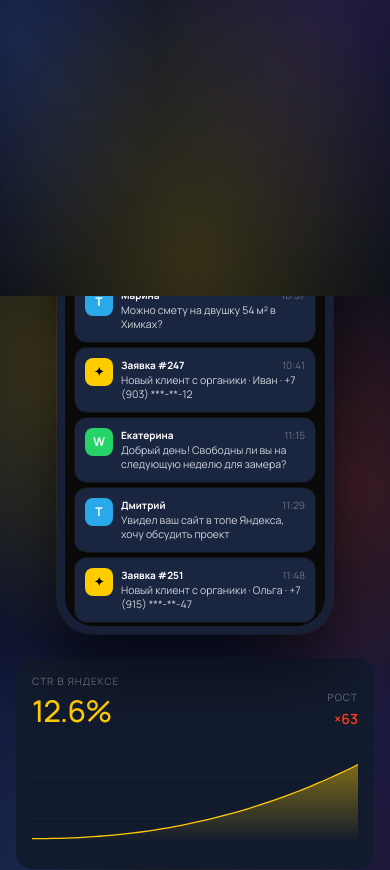
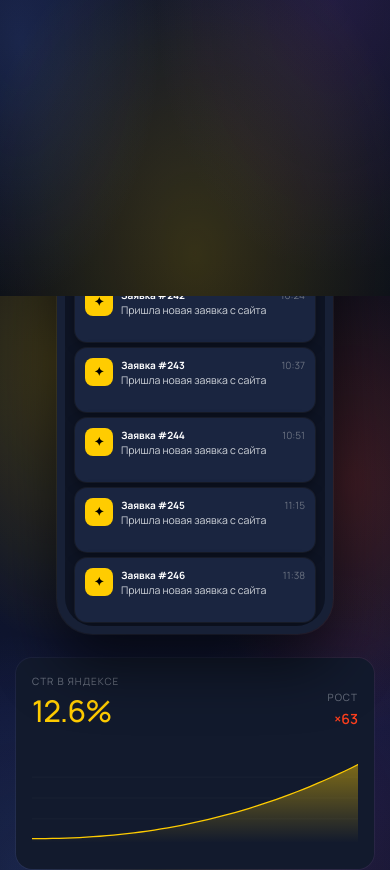
Before and after one commit to nifoyib515/lendPf, a React (Vite) app: page / in a window 390 px wide. Shown: the part 7300-8170 px from the top of the page. Built offline with nearby package versions, Linux system fonts and the light colour scheme.

Commit message:
fix(engagement): border on main chart, uniform notifs, faster transitions, fix phone bg
Co-Authored-By: Niko _ <da3718935@gmail.com>

```diff
--- a/src/sections/Engagement.tsx
+++ b/src/sections/Engagement.tsx
@@ -19,12 +19,12 @@ interface Notif {
 }
 
 const NOTIFS: Notif[] = [
-  { from: 'Алексей',     text: 'Здравствуйте! Нашёл вас в Яндексе, подскажите цену ремонта однушки?', time: '10:24', letter: 'W', tint: '#25d366', threshold: 0.18 },
-  { from: 'Марина',      text: 'Можно смету на двушку 54 м² в Химках?',                                time: '10:37', letter: 'T', tint: '#29a9ea', threshold: 0.32 },
-  { from: 'Заявка #247', text: 'Новый клиент с органики · Иван · +7 (903) ***-**-12',                  time: '10:41', letter: '✦', tint: '#DEDBC8', threshold: 0.48 },
-  { from: 'Екатерина',   text: 'Добрый день! Свободны ли вы на следующую неделю для замера?',          time: '11:15', letter: 'W', tint: '#25d366', threshold: 0.62 },
-  { from: 'Дмитрий',     text: 'Увидел ваш сайт в топе Яндекса, хочу обсудить проект',                 time: '11:29', letter: 'T', tint: '#29a9ea', threshold: 0.76 },
-  { from: 'Заявка #251', text: 'Новый клиент с органики · Ольга · +7 (915) ***-**-47',                 time: '11:48', letter: '✦', tint: '#DEDBC8', threshold: 0.88 },
+  { from: 'Заявка #241', text: 'Пришла новая заявка с сайта', time: '10:12', letter: '✦', tint: '#FFCC00', threshold: 0.12 },
+  { from: 'Заявка #242', text: 'Пришла новая заявка с сайта', time: '10:24', letter: '✦', tint: '#FFCC00', threshold: 0.26 },
+  { from: 'Заявка #243', text: 'Пришла новая заявка с сайта', time: '10:37', letter: '✦', tint: '#FFCC00', threshold: 0.40 },
+  { from: 'Заявка #244', text: 'Пришла новая заявка с сайта', time: '10:51', letter: '✦', tint: '#FFCC00', threshold: 0.54 },
+  { from: 'Заявка #245', text: 'Пришла новая заявка с сайта', time: '11:15', letter: '✦', tint: '#FFCC00', threshold: 0.68 },
+  { from: 'Заявка #246', text: 'Пришла новая заявка с сайта', time: '11:38', letter: '✦', tint: '#FFCC00', threshold: 0.82 },
 ];
 
 const NOTIF_H = 64; // px — natural height of each notification
@@ -36,11 +36,16 @@ const NOTIF_GAP = 6; // px — margin-top between notifications
 function NotifRow({ n, progress }: { n: Notif; progress: MotionValue<number> }) {
   const [visible, setVisible] = useState(false);
   useEffect(() => {
-    const check = () => setVisible(progress.get() >= n.threshold);
+    let raf: number;
+    const check = () => {
+      const v = progress.get() >= n.threshold;
+      if (v !== visible) setVisible(v);
+    };
+    const onChange = () => { cancelAnimationFrame(raf); raf = requestAnimationFrame(check); };
     check();
-    const unsub = progress.on('change', check);
-    return () => unsub();
-  }, [progress, n.threshold]);
+    const unsub = progress.on('change', onChange);
+    return () => { unsub(); cancelAnimationFrame(raf); };
+  }, [progress, n.threshold, visible]);
   return (
     <div
       style={{
@@ -49,7 +54,7 @@ function NotifRow({ n, progress }: { n: Notif; progress: MotionValue<number> })
         marginTop: visible ? `${NOTIF_GAP}px` : '0px',
         overflow: 'hidden',
         transition:
-          'opacity 420ms cubic-bezier(0.22, 1, 0.36, 1), max-height 420ms cubic-bezier(0.22, 1, 0.36, 1), margin-top 420ms cubic-bezier(0.22, 1, 0.36, 1)',
+          'opacity 300ms ease-out, max-height 300ms ease-out, margin-top 300ms ease-out',
       }}
       className="bg-[#1a2540] rounded-xl ring-1 ring-white/5 shadow-[0_4px_12px_rgba(0,0,0,0.35)]"
     >
@@ -57,8 +62,8 @@ function NotifRow({ n, progress }: { n: Notif; progress: MotionValue<number> })
         <div
           className="w-7 h-7 rounded-lg flex items-center justify-center text-[12px] font-bold shrink-0"
           style={{
-            background: n.tint === '#DEDBC8' ? '#FFCC00' : n.tint,
-            color: n.tint === '#DEDBC8' ? '#000' : '#fff',
+            background: n.tint,
+            color: '#000',
           }}
         >
           {n.letter}
@@ -127,7 +132,7 @@ function MainChart({
     fillPts.push(`${x},${y}`);
   }
   return (
-    <div className="bg-[#121a2d] rounded-2xl md:rounded-3xl p-4 sm:p-5">
+    <div className="bg-[#121a2d] rounded-2xl md:rounded-3xl p-4 sm:p-5 ring-1 ring-white/5">
       <div className="flex items-end justify-between mb-3">
         <div>
           <div className="text-[10px] sm:text-xs text-gray-500 uppercase tracking-widest mb-1">
@@ -281,7 +286,7 @@ export default function Engagement() {
             {/* LEFT: Phone with notifications */}
             <div className="flex flex-col items-center">
               <div className="relative rounded-[2.2rem] p-2 bg-[#172036] ring-1 ring-white/5 shadow-[0_30px_60px_rgba(0,0,0,0.6)]">
-                <div className="relative w-[260px] sm:w-[280px] h-[500px] sm:h-[540px] rounded-[1.8rem] bg-[#0b0b0b] overflow-hidden">
+                <div className="relative w-[260px] sm:w-[280px] h-[500px] sm:h-[540px] rounded-[1.8rem] bg-[#0E1424] overflow-hidden">
                   <div className="absolute top-2 left-1/2 -translate-x-1/2 w-20 h-5 bg-black rounded-full z-10" />
                   <div className="relative pt-8 px-4 flex items-center justify-between text-[10px] text-primary/80">
                     <span>9:41</span>
```
